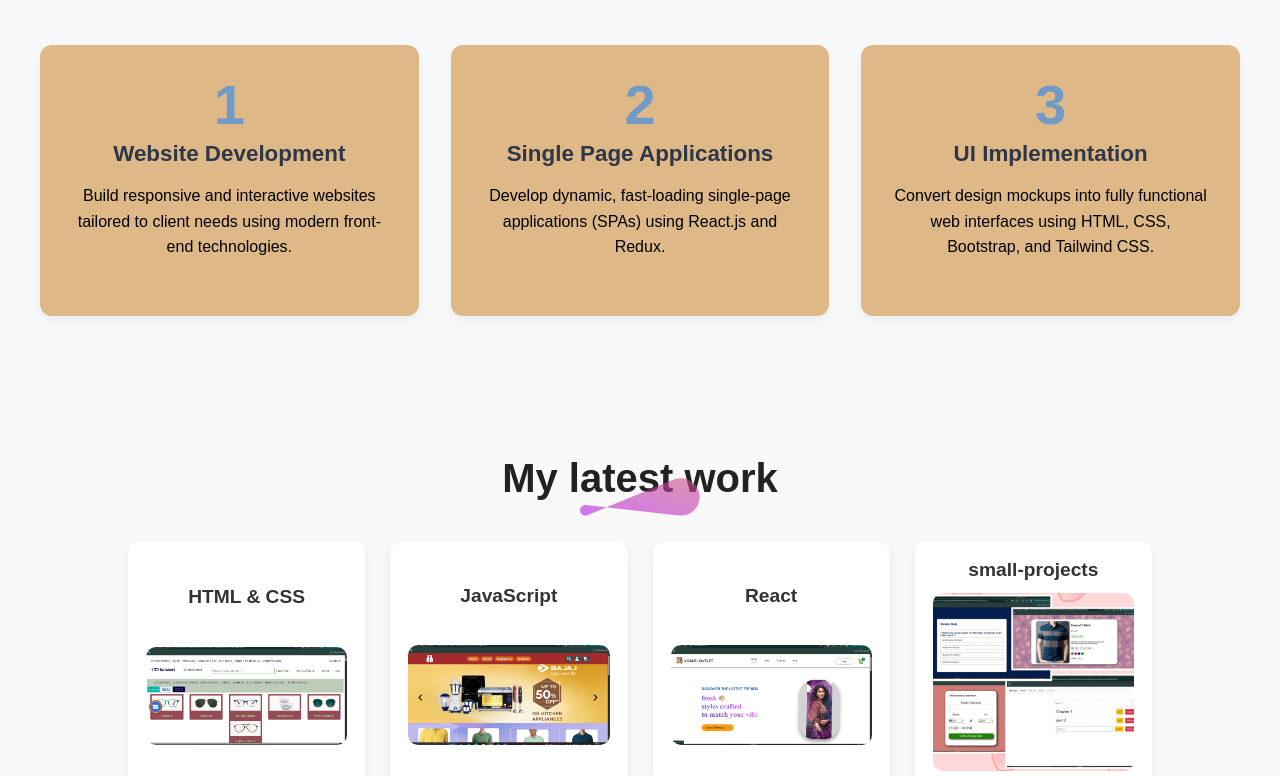
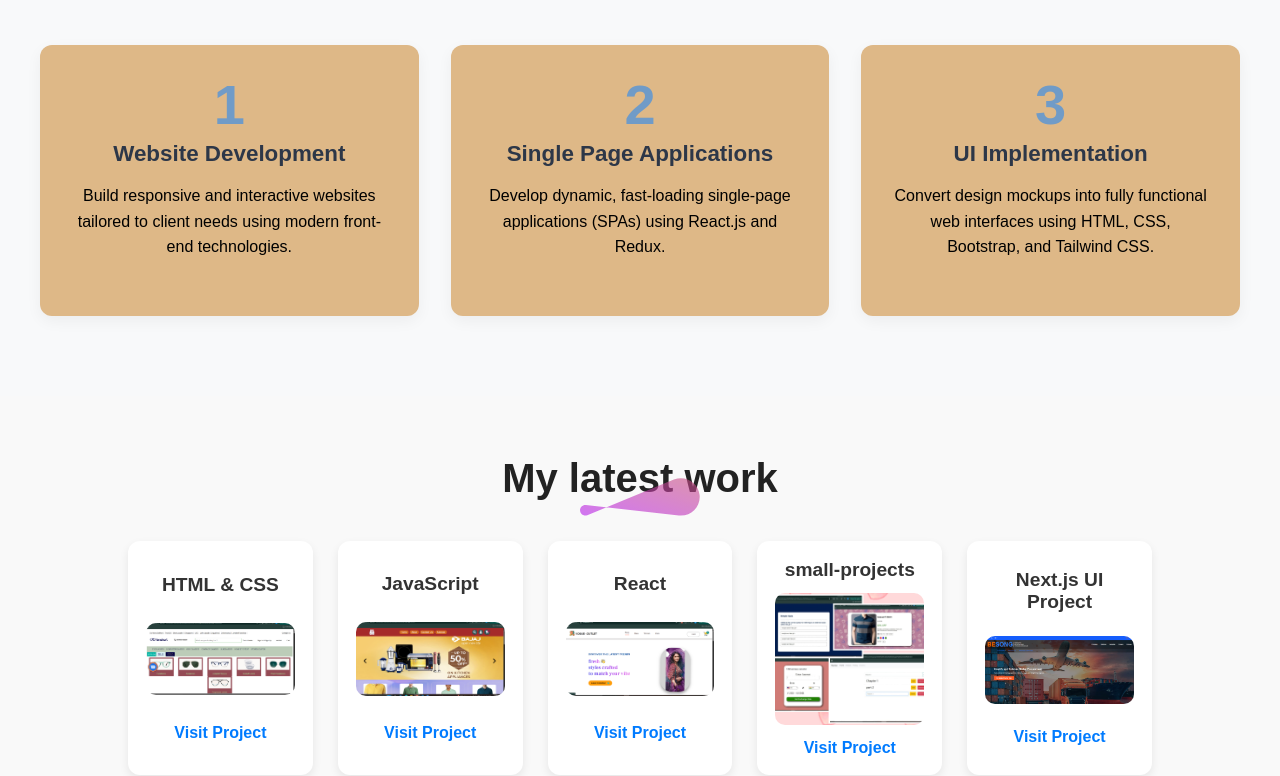
Before and after one commit to deepakbareth/portfolio-new, a React (Vite) app: page / in a window 1280 px wide. Shown: the part 2024-2800 px from the top of the page. Built offline with nearby package versions, Linux system fonts and the light colour scheme.

Commit message:
projects update

```diff
--- a/src/Components/Hero/Hero.jsx
+++ b/src/Components/Hero/Hero.jsx
@@ -14,6 +14,8 @@ const Hero = () => {
           <AnchorLink className="anchore-link" href="#contact"><div className="hero-connect">Connect With Me</div></AnchorLink>
 
             <div className="hero-resume"><a href={resume} download>My resume</a></div>
+            <div className="hero-resume"><a href="https://github.com/deepakbareth" target="_blank" rel="noopener noreferrer">GitHub</a></div>
+            <div className="hero-resume"><a href="https://www.linkedin.com/in/deepak-bareth-114982355/" target="_blank" rel="noopener noreferrer">LinkedIn</a></div>
         </div>
     </div>
   )
--- a/src/Components/MyWork/MyWork.jsx
+++ b/src/Components/MyWork/MyWork.jsx
@@ -15,8 +15,18 @@ const MyWork = () => {
   mywork_data.map((work,idx)=>(
     <div className='projects' key={idx}>
       <h3>{work.w_name}</h3>
-      <img src={work.w_img} alt="" />
-
+      {work.w_link ? (
+        <>
+          <a href={work.w_link} target="_blank" rel="noopener noreferrer">
+            <img src={work.w_img} alt="" />
+          </a>
+          <a href={work.w_link} target="_blank" rel="noopener noreferrer" style={{marginTop: '10px', color: '#007bff', textDecoration: 'none', fontWeight: 'bold'}}>
+            Visit Project
+          </a>
+        </>
+      ) : (
+        <img src={work.w_img} alt="" />
+      )}
     </div>
   ))
 }
--- a/src/assets/mywork_data.js
+++ b/src/assets/mywork_data.js
@@ -2,29 +2,52 @@ import project1_img from '../assets/htmlcss_project.png'
 import project2_img from '../assets/JavaScript_project.png'
 import project3_img from '../assets/react_project.png'
 import project4_img from '../assets/small_projects.jpeg'
-import project5_img from '../assets/project_5.svg'
-import project6_img from '../assets/project_6.svg'
+import project5_img from '../assets/nextjs-ui.png'
+import project6_img from '../assets/casalabella.png'
+import project7_img from '../assets/divine.png'
 
 const mywork_data = [
     {
         w_no:1,
         w_name:"HTML & CSS",
-        w_img:project1_img
+        w_img:project1_img,
+        w_link:"https://cloneoflenskart.netlify.app/"
     },
     {
         w_no:2,
         w_name:"JavaScript",
-        w_img:project2_img
+        w_img:project2_img,
+        w_link:"https://myshopmyshowroom.netlify.app/"
     },
     {
         w_no:3,
         w_name:"React",
-        w_img:project3_img
+        w_img:project3_img,
+        w_link:"https://vogue-outlet.netlify.app/"
     },
     {
-        w_no:3,
+        w_no:4,
         w_name:"small-projects",
-        w_img:project4_img
+        w_img:project4_img,
+        w_link:"https://dpksportfolio.netlify.app/assets/small_projects-Cx-bThT7.jpeg"
+    },
+    {
+        w_no:5,
+        w_name:"Next.js UI Project",
+        w_img:project5_img,
+        w_link:"https://hike-digitl-assignment.vercel.app/"
+    },
+    {
+        w_no:6,
+        w_name:"Casalabella",
+        w_img:project6_img,
+        w_link:"https://getweb99.com/casalabella-v3/"
+    },
+    {
+        w_no:7,
+        w_name:"Divine",
+        w_img:project7_img,
+        w_link:"https://getweb99.com/divine/"
     }
 ]
 
```
Also changed, not shown: src/assets/nextjs-ui.png (added).
